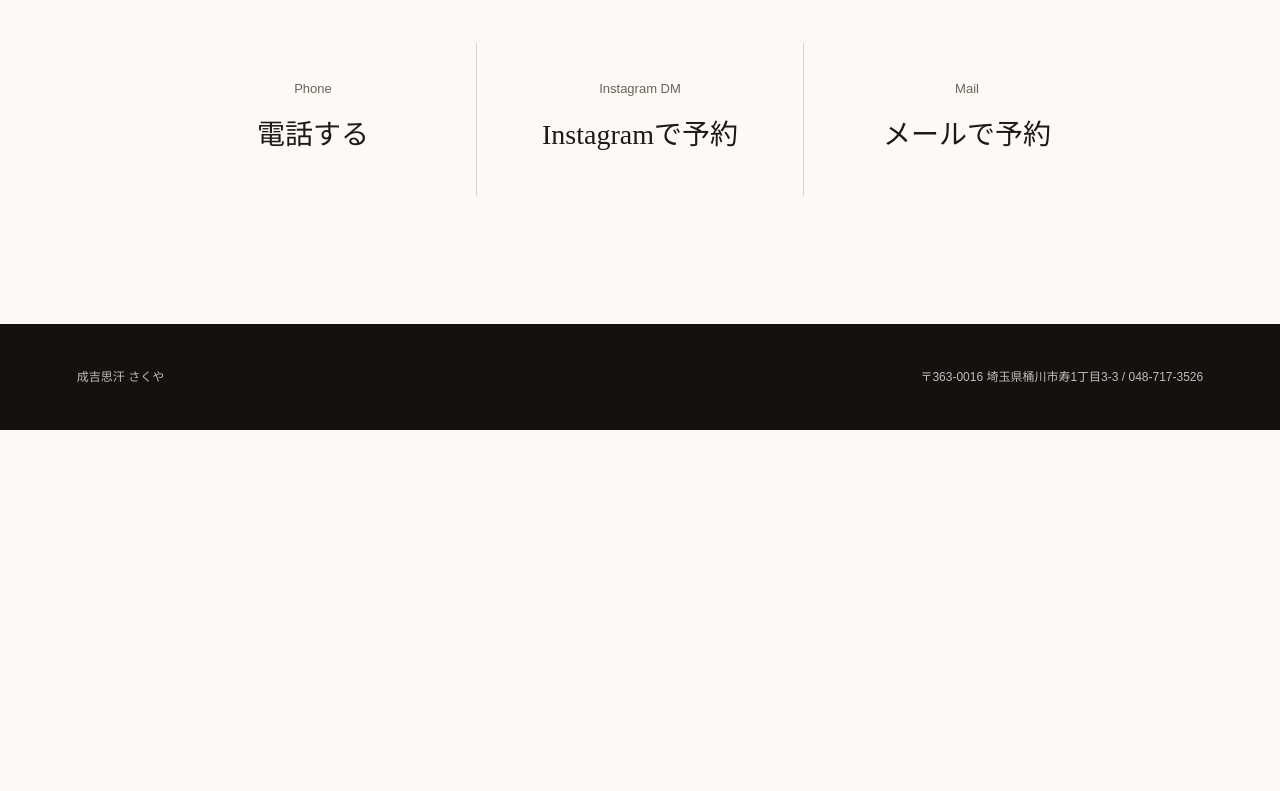
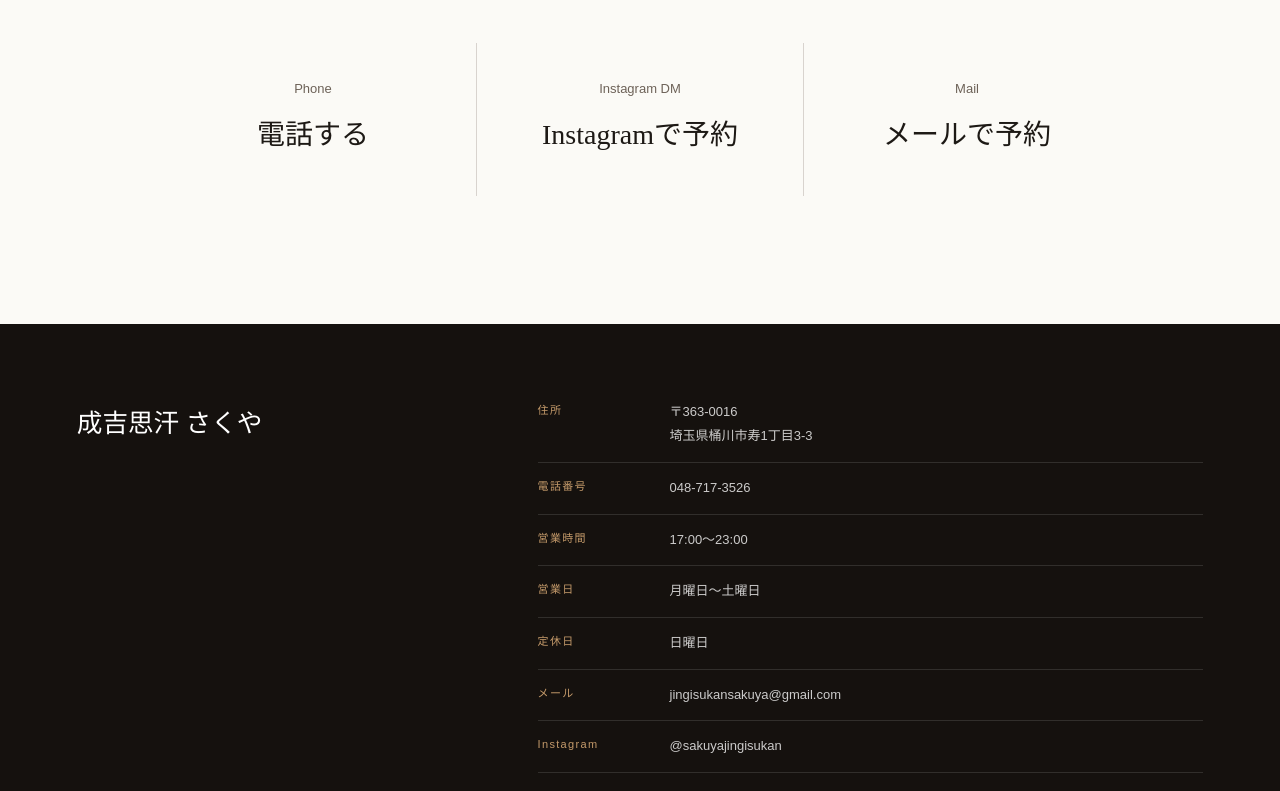
Before and after one commit to nishita-gp1111/sakuya, a website: page index.html in a window 1280 px wide. Shown: the part 5187-5978 px from the top of the page. Before the commit the page ends 5617 px from the top, so only its background shows below. Drawn offline with Linux system fonts and the light colour scheme.

Commit message:
Expand footer store information

```diff
--- a/assets/styles.css
+++ b/assets/styles.css
@@ -510,18 +510,58 @@ p {
 }
 
 .site-footer {
-  padding: 42px clamp(22px, 6vw, 82px);
+  padding: clamp(44px, 6vw, 76px) clamp(22px, 6vw, 82px);
   background: #15110e;
-  color: rgba(255, 255, 255, 0.72);
-  font-size: 12px;
+  color: rgba(255, 255, 255, 0.78);
+  font-size: 13px;
 }
 
 .footer-inner {
-  display: flex;
-  justify-content: space-between;
-  gap: 24px;
+  display: grid;
+  grid-template-columns: minmax(180px, 0.7fr) minmax(0, 1.3fr);
+  gap: clamp(32px, 8vw, 110px);
   max-width: 1180px;
   margin: 0 auto;
+  align-items: start;
+}
+
+.footer-brand {
+  font-family: var(--serif);
+  font-size: clamp(20px, 2vw, 28px);
+  color: #fff;
+}
+
+.footer-info {
+  display: grid;
+  gap: 0;
+  margin: 0;
+}
+
+.footer-row {
+  display: grid;
+  grid-template-columns: 110px minmax(0, 1fr);
+  gap: 22px;
+  padding: 13px 0;
+  border-bottom: 1px solid rgba(255, 255, 255, 0.12);
+}
+
+.footer-row:first-child {
+  padding-top: 0;
+}
+
+.footer-row dt {
+  color: #c49a6a;
+  font-size: 11px;
+  letter-spacing: 0.12em;
+}
+
+.footer-row dd {
+  margin: 0;
+  color: rgba(255, 255, 255, 0.78);
+}
+
+.footer-row a {
+  color: inherit;
 }
 
 [data-reveal] {
@@ -628,6 +668,13 @@ p {
   }
 
   .footer-inner {
-    flex-direction: column;
+    grid-template-columns: 1fr;
+    gap: 28px;
+  }
+
+  .footer-row {
+    grid-template-columns: 92px minmax(0, 1fr);
+    gap: 16px;
+    padding: 12px 0;
   }
 }
--- a/index.html
+++ b/index.html
@@ -150,10 +150,18 @@
       </section>
     </main>
 
-    <footer class="site-footer">
+    <footer class="site-footer" id="footer">
       <div class="footer-inner">
-        <span>成吉思汗 さくや</span>
-        <span>〒363-0016 埼玉県桶川市寿1丁目3-3 / 048-717-3526</span>
+        <div class="footer-brand">成吉思汗 さくや</div>
+        <dl class="footer-info">
+          <div class="footer-row"><dt>住所</dt><dd>〒363-0016<br>埼玉県桶川市寿1丁目3-3</dd></div>
+          <div class="footer-row"><dt>電話番号</dt><dd><a href="tel:0487173526">048-717-3526</a></dd></div>
+          <div class="footer-row"><dt>営業時間</dt><dd>17:00〜23:00</dd></div>
+          <div class="footer-row"><dt>営業日</dt><dd>月曜日〜土曜日</dd></div>
+          <div class="footer-row"><dt>定休日</dt><dd>日曜日</dd></div>
+          <div class="footer-row"><dt>メール</dt><dd><a href="mailto:jingisukansakuya@gmail.com">jingisukansakuya@gmail.com</a></dd></div>
+          <div class="footer-row"><dt>Instagram</dt><dd><a href="https://www.instagram.com/sakuyajingisukan/" target="_blank" rel="noopener">@sakuyajingisukan</a></dd></div>
+        </dl>
       </div>
     </footer>
     <script src="assets/site.js"></script>
```
Also changed, not shown: access/index.html (+14 -1 lines), menu/index.html (+14 -1 lines).
